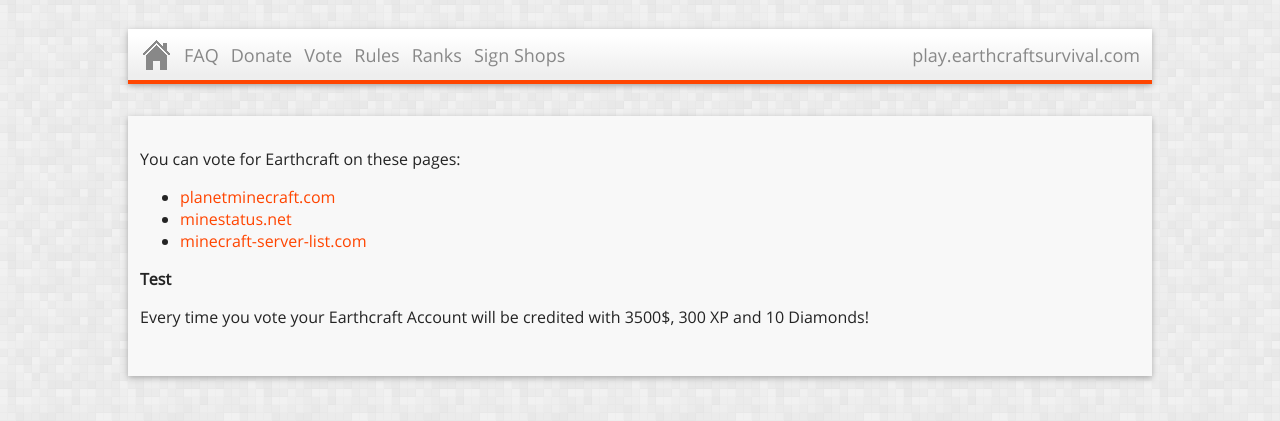
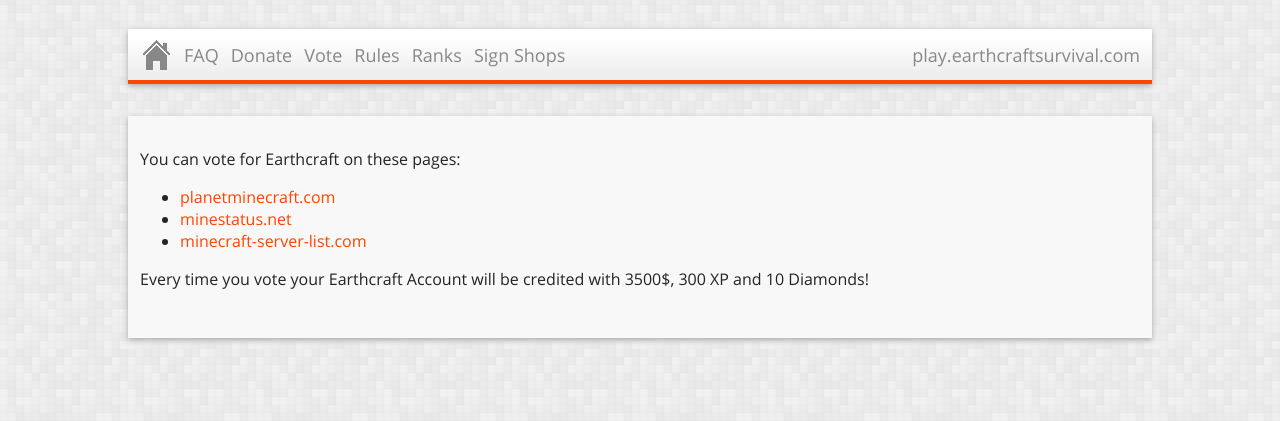
Before and after one commit to maxi1123/maxi1123.github.com, a plain HTML site: page vote.html in a window 1280 px wide. Shown: the part 171-592 px from the top of the page. Drawn offline with Linux system fonts and the light colour scheme.

```diff
--- a/vote.html
+++ b/vote.html
@@ -4,4 +4,4 @@
   <li><a href="http://www.planetminecraft.com/server/factions-pvp-dedicated-earthcraft-pvp/vote/">planetminecraft.com</a></li>
   <li><a href="https://minestatus.net/63996-factions-pvp-spleef-shops-dedicated-earthcraft-pvp/vote">minestatus.net</a></li>
   <li><a href="http://minecraft-server-list.com/server/120955/vote/">minecraft-server-list.com</a></li>
-</ul><p><strong>Test</strong></p><p>Every time you vote your Earthcraft Account will be credited with 3500$, 300 XP and 10 Diamonds!</p></div></div></body></html>
+</ul><p>Every time you vote your Earthcraft Account will be credited with 3500$, 300 XP and 10 Diamonds!</p></div></div></body></html>
```
Also changed, not shown: 1 other file.
